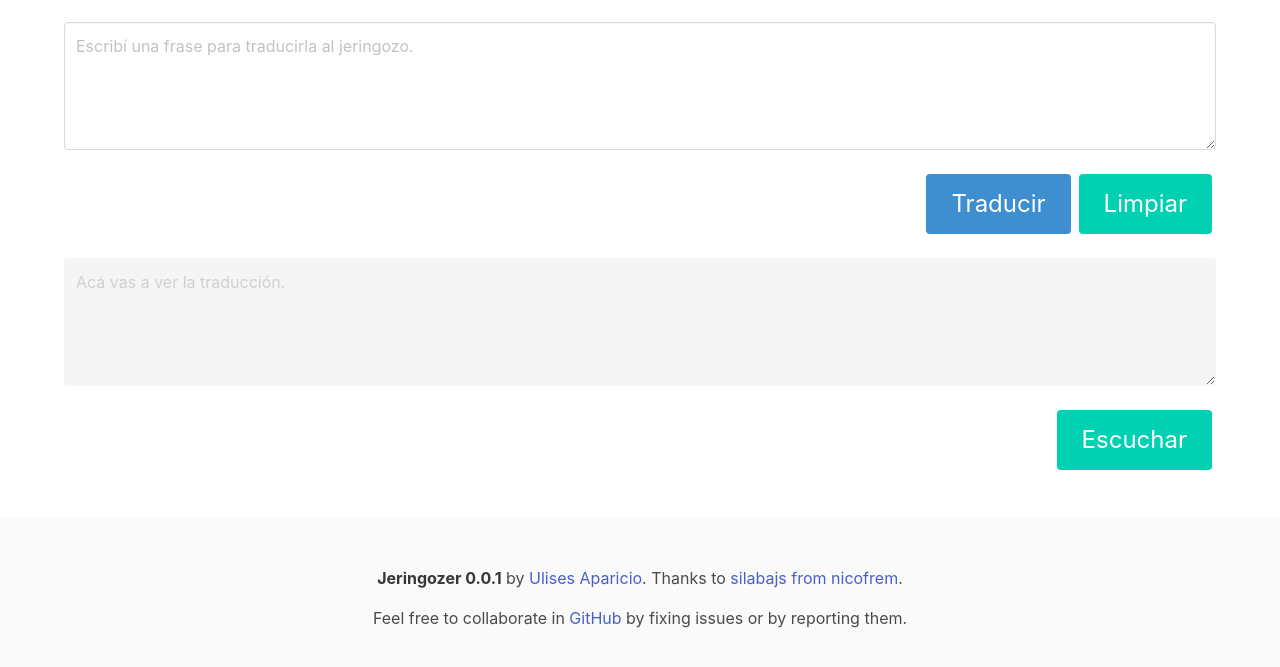
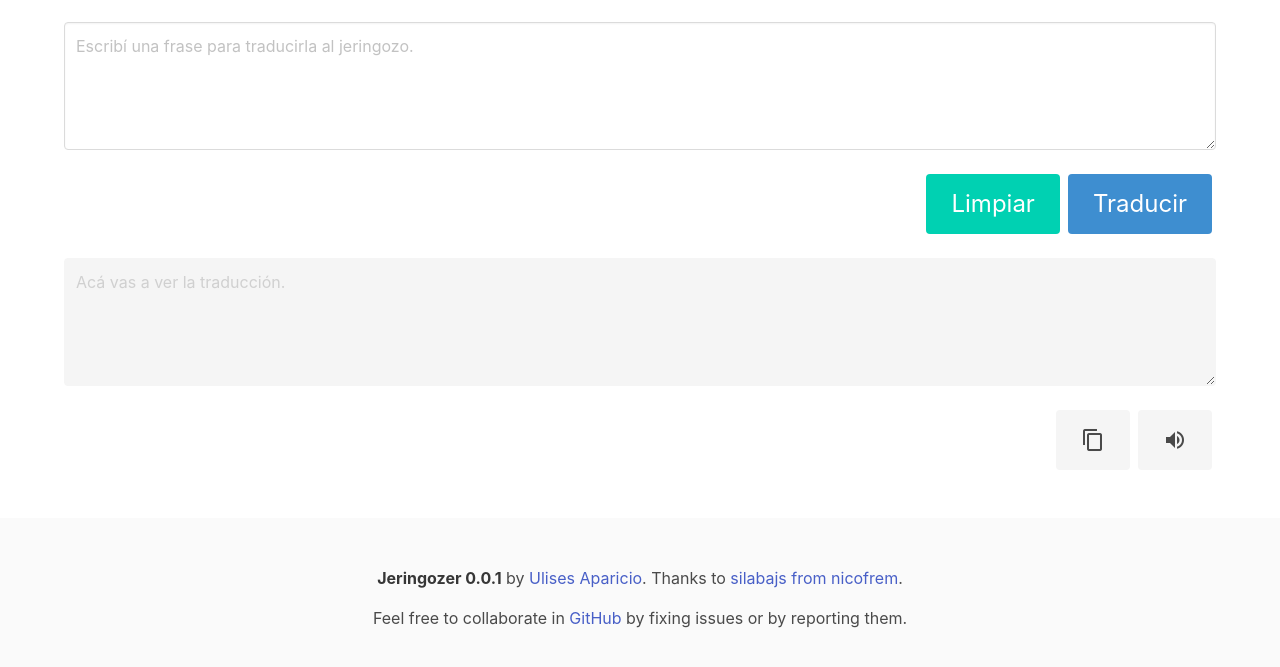
Before and after one commit to uaparicio/jeringozer.github.io, a plain HTML site: page index.html in a window 1280 px wide. Shown: the part 115-782 px from the top of the page. Drawn offline with nearby package versions, Linux system fonts and the light colour scheme.

Commit message:
Adding icons and copy to clipboard

```diff
--- a/index.html
+++ b/index.html
@@ -10,6 +10,8 @@
         <link rel="icon" type="image/png" sizes="32x32" href="/favicon-32x32.png">
         <link rel="icon" type="image/png" sizes="16x16" href="/favicon-16x16.png">
         <link rel="manifest" href="/site.webmanifest">
+        <link href="https://fonts.googleapis.com/icon?family=Material+Icons"
+      rel="stylesheet">
     </head>
 
     <body>
@@ -31,8 +33,8 @@
                 </div>
                 <div class="block">
                     <div class="buttons is-right">
+                        <input type="button" id="limpiar" class="button is-primary is-large is-half" onclick="limpiar()" value="Limpiar"></input>
                         <input type="button" id="traducir" class="button is-info is-large is-half" onclick="submitPhrase(this.value)" value="Traducir"></input>
-                        <input type="button" id="limpiar" class="button is-primary is-large is-half" onclick="limpiar()" value="Limpiar"></input>
                     </div>
                 </div>
                 <div class="block">
@@ -40,7 +42,9 @@
                 </div>
                 <div class="block">
                     <div class="buttons is-right">
-                        <input type="button" id="escuchar" class="button is-primary is-large is-half" onclick="escuchar()" value="Escuchar"></input>
+                        <button id="copiar" class="button is-light is-large is-half" onclick="copiar()"><span class="material-icons">content_copy</span></button>
+                        <button id="escuchar" class="button is-light is-large is-half" onclick="escuchar()"><span class="material-icons">volume_up</span></button>
+
                     </div>
                 </div>
             </div>
@@ -68,6 +72,15 @@
             function escuchar(){
                 silabaJS.escuchar(document.getElementById("demo").value)
             }
+
+            function copiar() {
+                var copyText = document.getElementById("demo").value;
+                navigator.clipboard.writeText(copyText).then(() => {
+                    // Alert the user that the action took place.
+                    // Nobody likes hidden stuff being done under the hood!
+                    alert("Texto copiado al portapapeles");
+                });
+            }
         </script>
     </body>
 </html>
```
